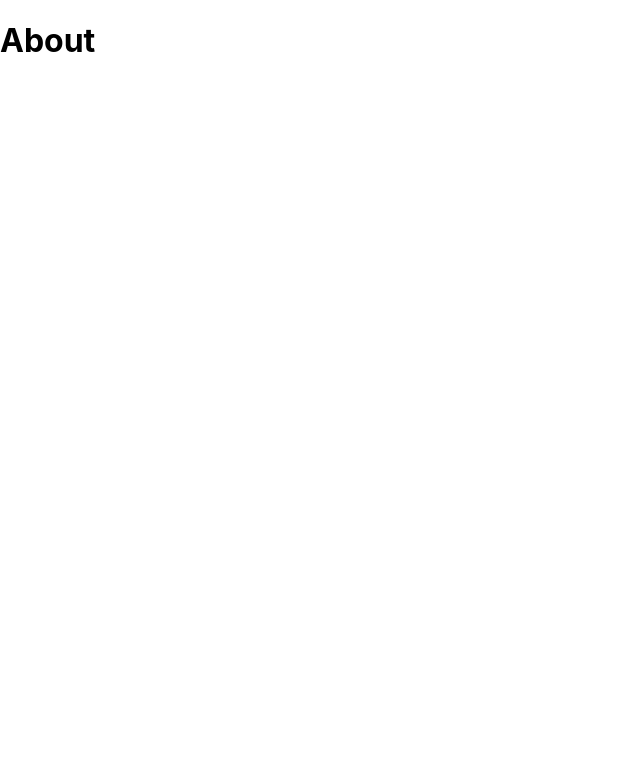
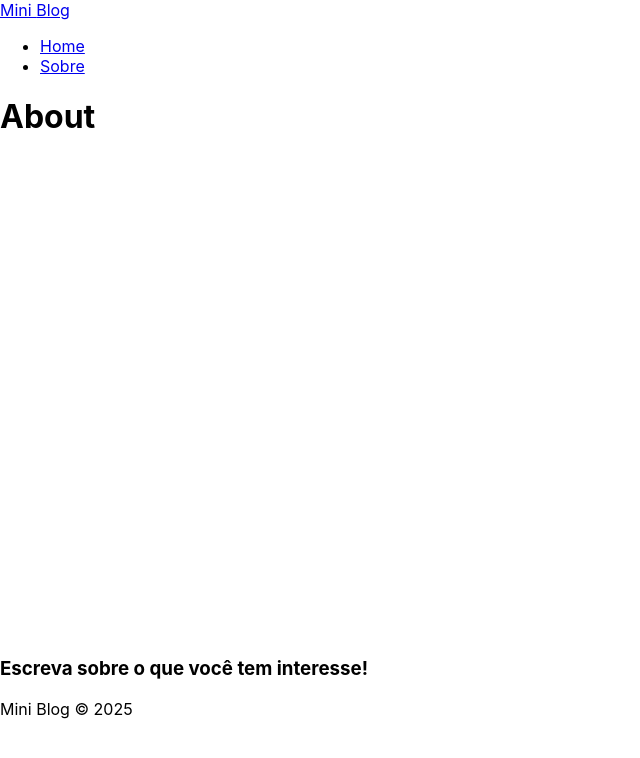
Before and after one commit to leandro-SI/mini-blog-react, a React (Create React App) app: page /about in a window 1280 px wide. Shown: the top 758 px of the page, without its empty margins (0-640 px from the left). Built offline with nearby package versions, Linux system fonts and the light colour scheme.

Commit message:
add componente de navbar

```diff
--- a/src/App.js
+++ b/src/App.js
@@ -5,17 +5,21 @@
 // Pages
 import Home from './pages/Home/Home';
 import About from './pages/About/About';
+import Navbar from './components/Navbar';
+import Footer from './components/Footer';
 
 function App() {
   return (
     <div className="App">
       <BrowserRouter>
+        <Navbar />
         <div className='container'>
           <Routes>
             <Route path='/' element={<Home />} />
             <Route path='/about' element={<About />} />
           </Routes>
         </div>
+        <Footer />
       </BrowserRouter>
     </div>
   );
--- /dev/null
+++ b/src/components/Footer.jsx
@@ -0,0 +1,13 @@
+import React from 'react'
+
+// CSS
+import styles from "./Footer.module.css";
+
+const Footer = () => {
+  return <footer>
+    <h3>Escreva sobre o que você tem interesse!</h3>
+    <p>Mini Blog &copy; 2025</p>
+  </footer>
+}
+
+export default Footer
--- /dev/null
+++ b/src/components/Navbar.jsx
@@ -0,0 +1,23 @@
+import React from 'react'
+import { NavLink } from "react-router-dom";
+
+// CSS
+import styles from "./Navbar.module.css";
+
+const Navbar = () => {
+  return <nav>
+    <NavLink to='/' >
+        Mini <span>Blog</span>
+    </NavLink>
+    <ul>
+        <li>
+            <NavLink to='/' >Home</NavLink>
+        </li>
+        <li>
+            <NavLink to='/about' >Sobre</NavLink>
+        </li>
+    </ul>
+  </nav>
+}
+
+export default Navbar
```
Also changed, not shown: src/components/Footer.module.css (added), src/components/Navbar.module.css (added).
